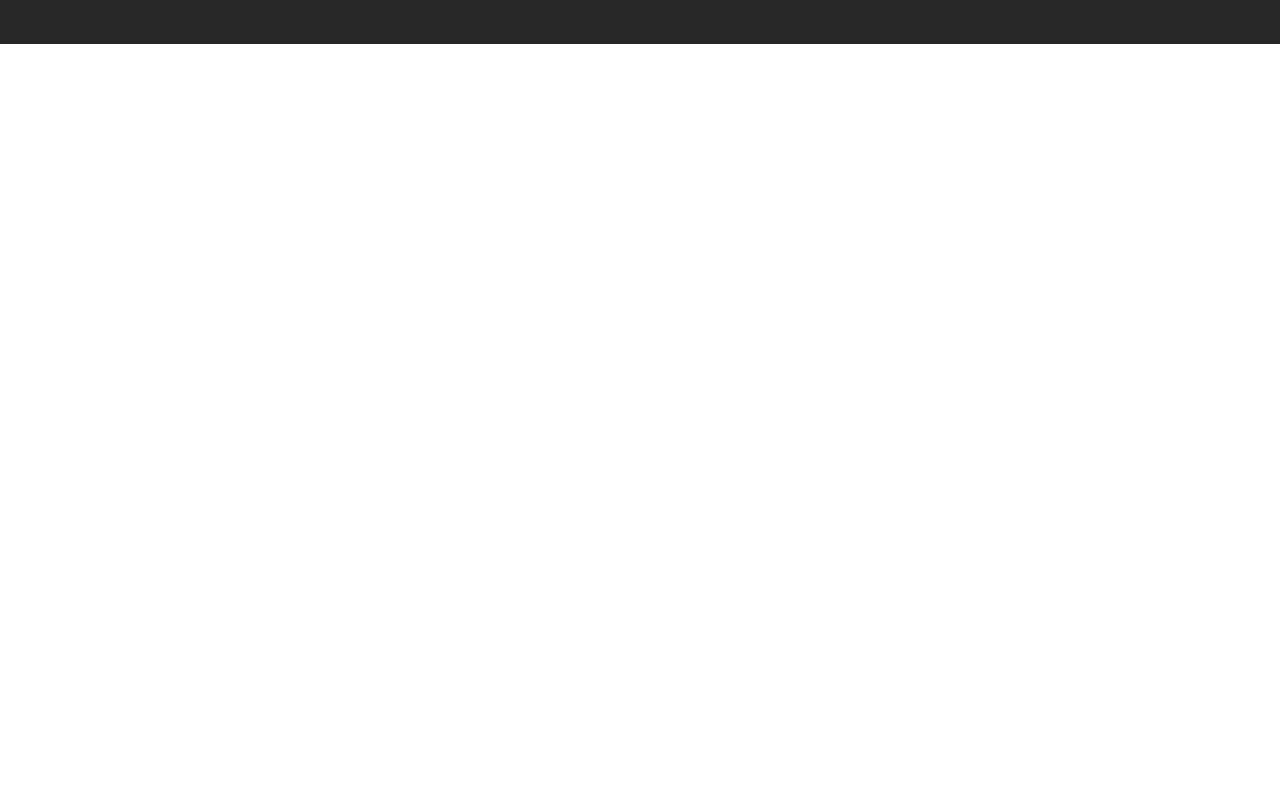
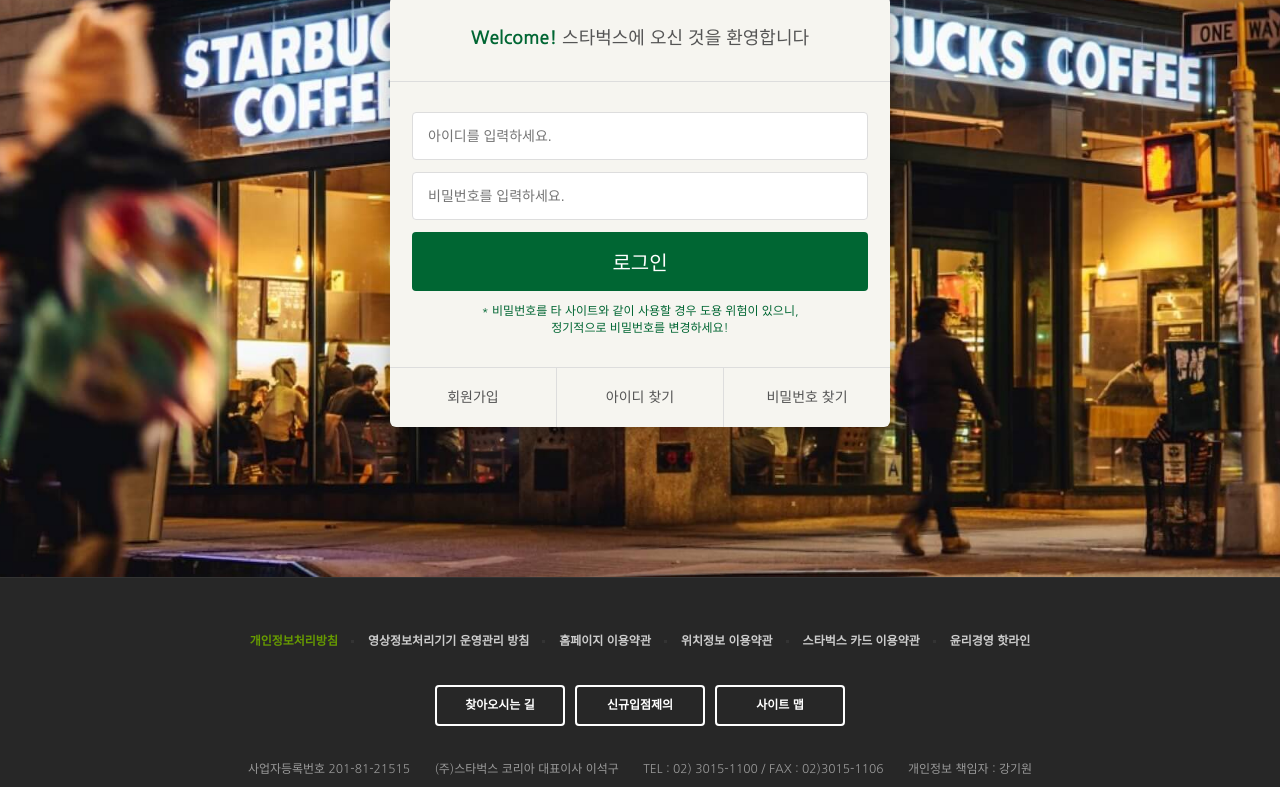
Before and after one commit to JIWON-MIN/starbucks, a plain HTML site: page signin/index.html in a window 1280 px wide. Shown: the part 290-1077 px from the top of the page. Before the commit the page ends 800 px from the top, so only its background shows below. Drawn offline with nearby package versions, Linux system fonts and the light colour scheme.

Commit message:
로그인 페이지 완성

```diff
--- /dev/null
+++ b/css/signin.css
@@ -0,0 +1,78 @@
+.signin{
+  margin-top: 120px;
+  padding: 100px 0 150px;
+  background-image: url("../images/signin_bg.jpg");
+  background-repeat: no-repeat;
+  background-position: center;
+  background-attachment: fixed;
+  background-size: cover;
+}
+.signin h1{
+  color: #fff;
+  font-size: 30px;
+  font-weight: 700;
+  text-align: center;
+  margin-bottom: 24px;
+}
+.signin__card{
+  width: 500px;
+  margin: 0 auto;
+  border-radius: 6px;
+  background-color: #F6F5F0;
+  box-shadow: 2px 2px 20px rgba(0,0,0,.3);
+  color: #555;
+}
+.signin__card h2{
+  padding: 30px;
+  font-size: 18px;
+  text-align: center;
+  border-bottom: 1px solid #ddd;
+}
+.signin__card h2 strong{
+  font-weight: 700;
+  color: #006633;
+}
+.signin__card form{
+  padding: 30px 22px;
+}
+.signin__card form input{
+  width: 100%;
+  margin-bottom: 12px;
+  padding: 15px;
+  border: 1px solid #ddd;
+  border-radius: 4px;
+  outline: none;
+  box-sizing: border-box;
+  font-size: 14px;
+}
+.signin__card form [type="submit"]{
+  background-color: #006633;
+  border: none;
+  color: #fff;
+  font-size: 20px;
+  cursor: pointer;
+}
+.signin__card form p{
+  font-size: 12px;
+  color: #006633;
+  text-align: center;
+}
+.signin__card .actions{
+  display: flex;
+  border-top: 1px solid #ddd;
+}
+.signin__card .actions a{
+  flex-grow: 1;
+  flex-basis: 0;
+  text-align: center;
+  padding: 20px;
+  color: #555;
+  font-size: 14px;
+  border-right: 1px solid #ddd;
+}
+.signin__card .actions a:last-child{
+  border-right: none;
+}
+.signin__card .actions a:hover{
+  text-decoration: underline;
+}
--- a/signin/index.html
+++ b/signin/index.html
@@ -28,6 +28,7 @@
   <link href="https://fonts.googleapis.com/css2?family=Nanum+Gothic:wght@400;700&display=swap" rel="stylesheet">
   <link rel="stylesheet" href="https://fonts.googleapis.com/icon?family=Material+Icons">
   <link rel="stylesheet" href="../css/common.css" />
+  <link rel="stylesheet" href="../css/signin.css" />
 
   <script defer src="../js/common.js"></script>
 </head>
@@ -365,7 +366,29 @@
   </header>
 
 <section class="signin">
-
+  <h1>로그인</h1>
+  <div class="signin__card">
+    <h2>
+      <strong>
+        Welcome!
+      </strong>
+      스타벅스에 오신 것을 환영합니다
+    </h2>
+    <form>
+      <input type="text" placeholder="아이디를 입력하세요." />
+      <input type="password" placeholder="비밀번호를 입력하세요." />
+      <input type="submit" value="로그인" />
+      <p>
+        * 비밀번호를 타 사이트와 같이 사용할 경우 도용 위험이 있으니, <br />
+        정기적으로 비밀번호를 변경하세요!
+      </p>
+    </form>
+    <div class="actions">
+      <a href="javascript:void(0)">회원가입</a>
+      <a href="javascript:void(0)">아이디 찾기</a>
+      <a href="javascript:void(0)">비밀번호 찾기</a>
+    </div>
+  </div>
 </section>
 
 <!-- FOOTER -->
```
